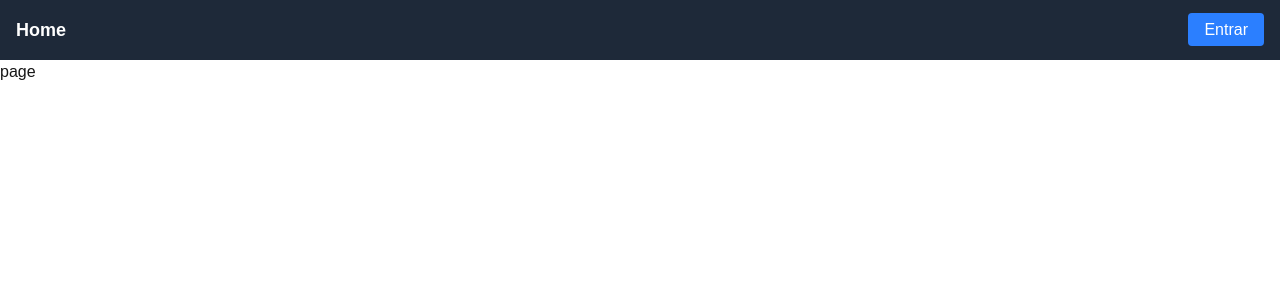
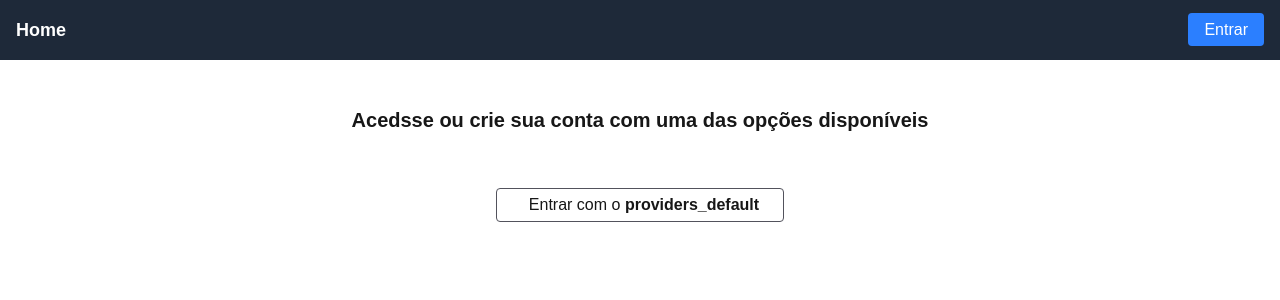
Before and after one commit to Dannick10/nextgram, a Next.js app: page /signin in a window 1280 px wide. Shown: the top 300 px of the page. Built offline with nearby package versions, Linux system fonts and the light colour scheme; no server answers.

Commit message:
feat/login page

```diff
--- a/src/app/signin/page.tsx
+++ b/src/app/signin/page.tsx
@@ -1,11 +1,42 @@
-import React from 'react'
+import React, { JSX } from "react";
+import { providerMap, signIn } from "auth";
 
-type Props = {}
+import { BsGoogle } from "react-icons/bs";
+import { redirect } from "next/dist/server/api-utils";
+import { RedirectType } from "next/navigation";
 
-const SignInPage = (props: Props) => {
+const icons = [{ name: "Google", icon: <BsGoogle /> }];
+
+const SignInPage = () => {
+  const findIcons = (name: string): JSX.Element => {
+    const found = icons.find((item) => item.name === name);
+    return found ? found.icon : <></>;
+  };
+
   return (
-    <div>page</div>
-  )
-}
+    <div className="w-1/2 mx-auto my-10 px-4 flex flex-col gap-2">
+      <h2 className="text-xl leading-10 font-semibold text-center">
+        Acedsse ou crie sua conta com uma das opções disponíveis
+      </h2>
+      {Object.values(providerMap).map((provider) => (
+        <form
+          key={provider.id}
+          action={async () => {
+            "use server";
+            await signIn(provider.id, { redirectTo: "/" });
+          }}
+          className="mt-10 flex justify-center"
+        >
+          <button className="gap-2 border border-zinc-600 flex items-center justify-center rounded hover:bg-zinc-700 px-6 py-1 font-medium">
+            <p>{findIcons(provider.name)}</p>
+            <span>
+              Entrar com o <strong>{provider.name}</strong>
+            </span>
+          </button>
+        </form>
+      ))}
+    </div>
+  );
+};
 
-export default SignInPage
+export default SignInPage;
```
Also changed, not shown: 2 other files (tests, documents, lock files or other folders).
